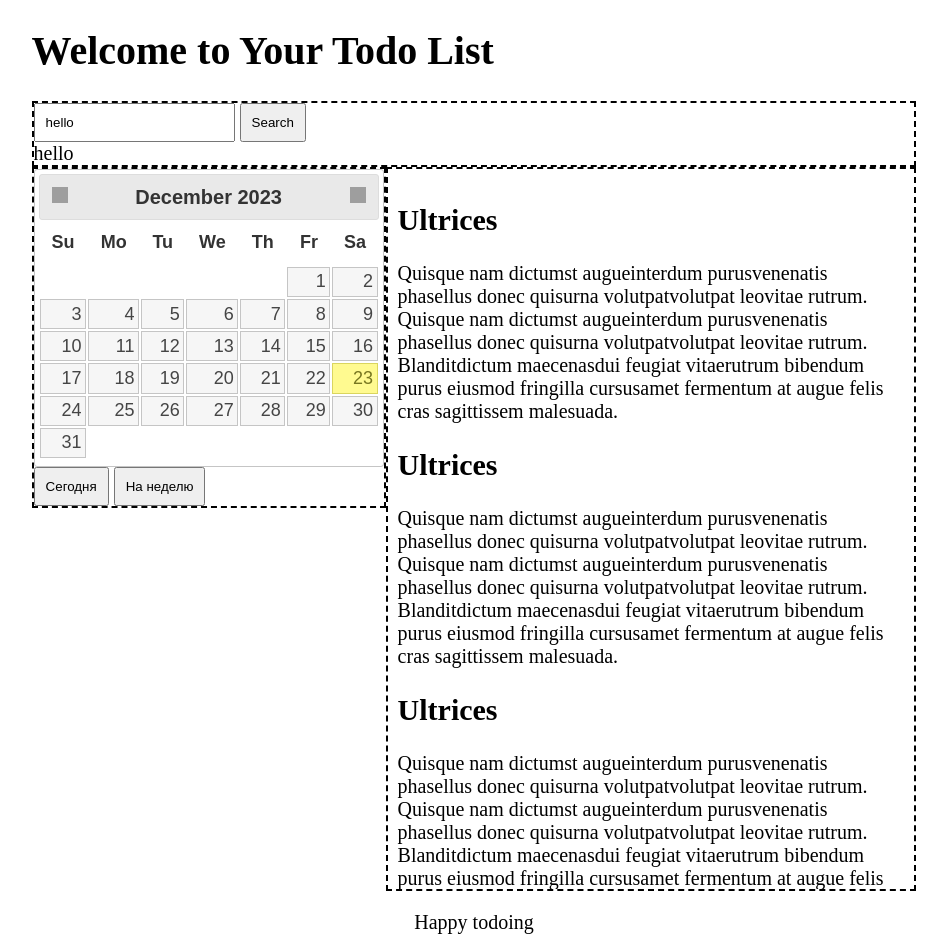
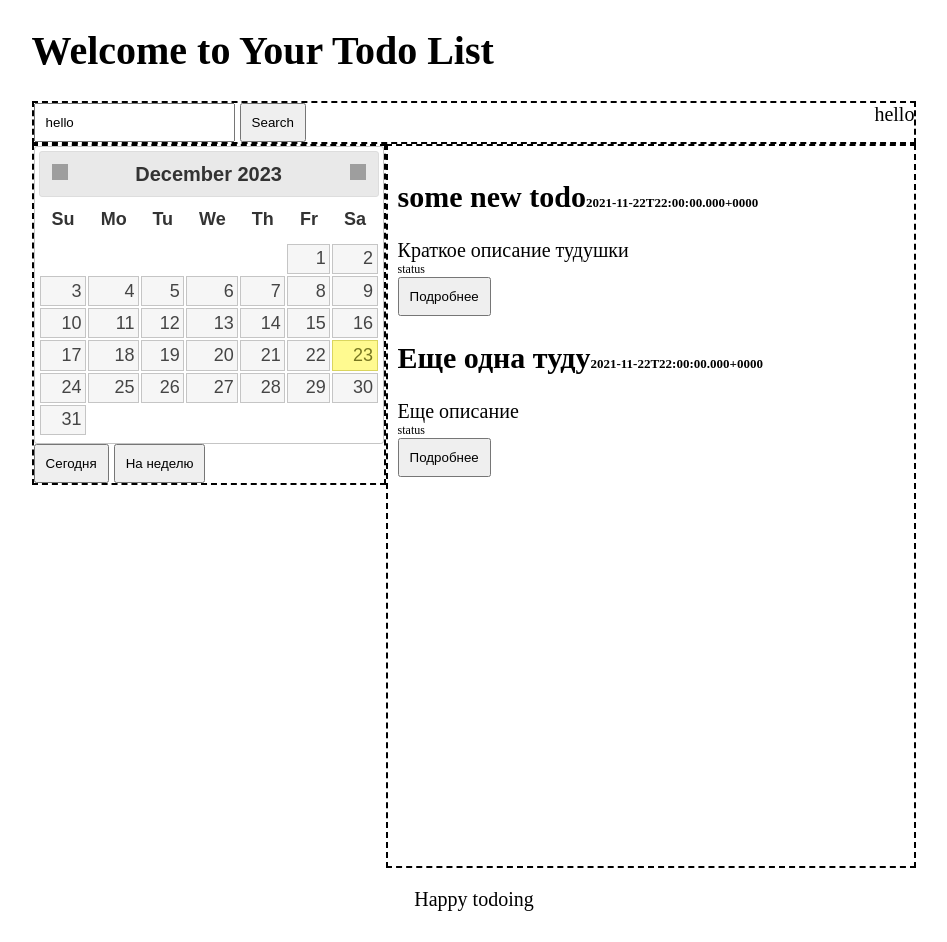
Before and after one commit to koteych/fancy-todo-list, a website: page app/index.html in a window 1280 px wide. Shown: the whole page, without its empty margins (166-1113 px from the left). After the commit the page ends 919 px from the top, so only its background shows below. Drawn offline with nearby package versions, Linux system fonts and the light colour scheme; no server answers; grey boxes are pictures that could not be loaded.

Commit message:
Better renderer

```diff
--- a/app/app.js
+++ b/app/app.js
@@ -1,3 +1,70 @@
+
+/**
+ * requests examples https://todo.doczilla.pro/api/todos/date?from=1637618400000&to=1637618400000
+ */
+
+function Todo(id=null, name='', shortDescription='', fullDescription='', date='', status=false) {
+  this.id = id;
+  this.name = name;
+  this.shortDescription = shortDescription;
+  this.fullDescription = fullDescription;
+  this.date = date;
+  this.status = status;
+}
+
+function appendTodo(containerElement, todo) {
+  const todoElement = document.createElement('div');
+  todoElement.className = 'todo';
+  todoElement.id = 'id';
+
+  const todoTitle = document.createElement('h2');
+  todoTitle.textContent = todo.name;
+  todoTitle.className = 'todo__name';
+  todoElement.appendChild(todoTitle);
+
+  const todoDate = document.createElement('span');
+  todoDate.className = 'todo__date';
+  todoDate.textContent = '2021-11-22T22:00:00.000+0000';
+  todoTitle.appendChild(todoDate);
+
+  const todoShortDescription = document.createElement('div');
+  todoShortDescription.textContent = todo.shortDescription;
+  todoShortDescription.className = 'todo__short-description';
+
+  todoElement.appendChild(todoShortDescription);
+
+  const todoStatus = document.createElement('div');
+  todoStatus.textContent = 'status';
+  todoStatus.className = 'todo__status';
+  todoElement.appendChild(todoStatus);
+
+  const moreButton = document.createElement('button');
+  moreButton.className = 'todo__more-button';
+  moreButton.textContent = 'Подробнее';
+
+  todoElement.appendChild(moreButton);
+
+  containerElement.appendChild(todoElement);
+}
+
+window.addEventListener('DOMContentLoaded', (e) => {
+  const todoListContainer = document.querySelector('.todo-list');
+
+  appendTodo(todoListContainer, new Todo(null, "some new todo", "Краткое описание тудушки"));
+  appendTodo(todoListContainer, new Todo(null, "Еще одна туду", "Еще описание"));
+})
+
+
+
+function renderTodo() {
+
+}
+
+function formatDate(date) {
+  const p = (new Date(date)).getTime();
+  return p;
+}
+
 
 fetch('http://localhost:4400/api/todos')
   .then(response => {
--- a/app/index.html
+++ b/app/index.html
@@ -73,9 +73,9 @@
         <div class="todo-list">
 
 
-
+          <!--
           <div class="todo">
-            <h2 class="todo__name">Ultrices</h2>
+            <h2 class="todo__name">Ultrices <span class="todo__date">2021-11-22T22:00:00.000+0000</span></h2>
             <div class="todo__short-description">Quisque nam dictumst augueinterdum purusvenenatis phasellus donec
               quisurna
               volutpatvolutpat leovitae rutrum.</div>
@@ -84,43 +84,9 @@
               volutpatvolutpat leovitae rutrum. Blanditdictum maecenasdui feugiat vitaerutrum bibendum purus eiusmod
               fringilla cursusamet fermentum at augue felis cras sagittissem malesuada.</div>
             <div class="todo__status"></div>
+            <button class="todo__more-button">More</button>
           </div>
-
-          <div class="todo">
-            <h2 class="todo__name">Ultrices</h2>
-            <div class="todo__short-description">Quisque nam dictumst augueinterdum purusvenenatis phasellus donec
-              quisurna
-              volutpatvolutpat leovitae rutrum.</div>
-            <div class="todo__full-description">Quisque nam dictumst augueinterdum purusvenenatis phasellus donec
-              quisurna
-              volutpatvolutpat leovitae rutrum. Blanditdictum maecenasdui feugiat vitaerutrum bibendum purus eiusmod
-              fringilla cursusamet fermentum at augue felis cras sagittissem malesuada.</div>
-            <div class="todo__status"></div>
-          </div>
-
-          <div class="todo">
-            <h2 class="todo__name">Ultrices</h2>
-            <div class="todo__short-description">Quisque nam dictumst augueinterdum purusvenenatis phasellus donec
-              quisurna
-              volutpatvolutpat leovitae rutrum.</div>
-            <div class="todo__full-description">Quisque nam dictumst augueinterdum purusvenenatis phasellus donec
-              quisurna
-              volutpatvolutpat leovitae rutrum. Blanditdictum maecenasdui feugiat vitaerutrum bibendum purus eiusmod
-              fringilla cursusamet fermentum at augue felis cras sagittissem malesuada.</div>
-            <div class="todo__status"></div>
-          </div>
-
-          <div class="todo">
-            <h2 class="todo__name">Ultrices</h2>
-            <div class="todo__short-description">Quisque nam dictumst augueinterdum purusvenenatis phasellus donec
-              quisurna
-              volutpatvolutpat leovitae rutrum.</div>
-            <div class="todo__full-description">Quisque nam dictumst augueinterdum purusvenenatis phasellus donec
-              quisurna
-              volutpatvolutpat leovitae rutrum. Blanditdictum maecenasdui feugiat vitaerutrum bibendum purus eiusmod
-              fringilla cursusamet fermentum at augue felis cras sagittissem malesuada.</div>
-            <div class="todo__status"></div>
-          </div>
+          -->
 
         </div>
 
--- a/app/styles.css
+++ b/app/styles.css
@@ -7,10 +7,22 @@ div.todo-list {
     padding: 10px;
     overflow-y: scroll;
     height: 700px;
+    width: 100%;
 }
 
 div.todo-list__nav {
     border: 2px dashed black;
+    position: relative;
+}
+
+span.todo__date {
+    font-size: 13px;
+}
+
+div.selected-date {
+    position: absolute;
+    right: 0px;
+    top: 0px;
 }
 
 div.todo {
@@ -48,6 +60,10 @@ div.left-panel {
 
 }
 
+.todo__status {
+    font-size: 12px;
+}
+
 @media (max-width: 800px) {
     div.row {
         display: block;
```
